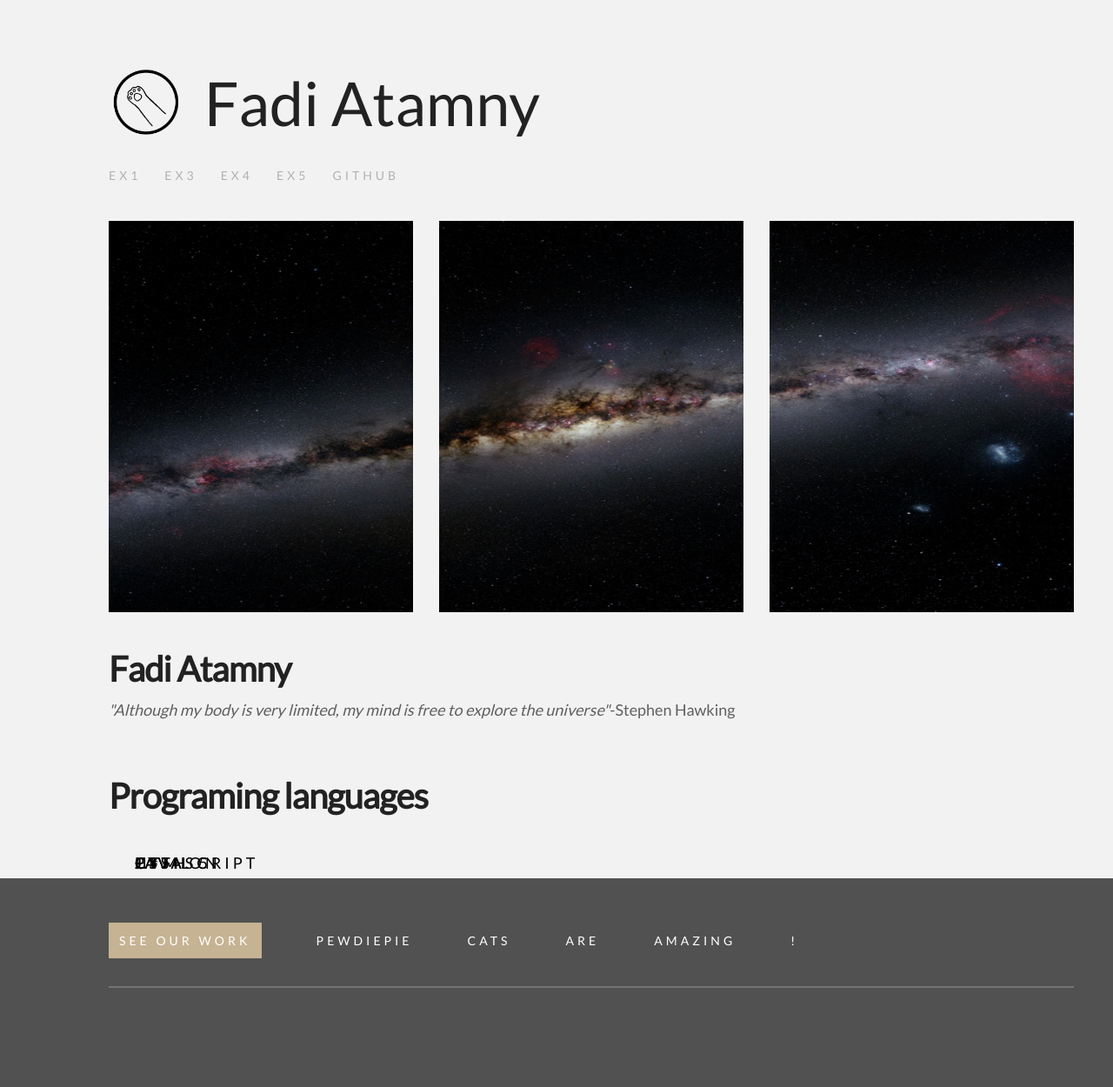
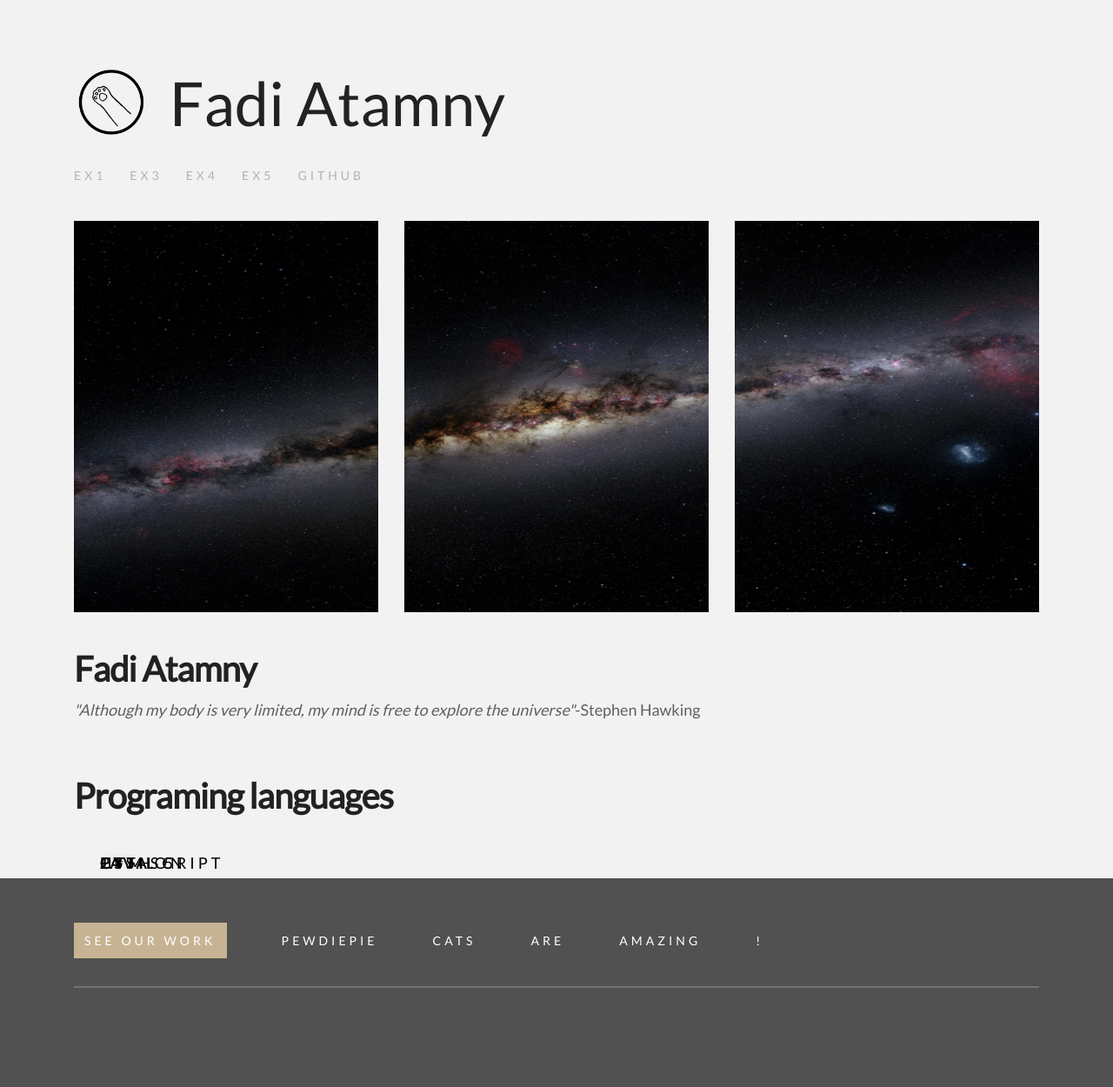
Before and after one commit to fadiatamny/Web2019, a PHP site: page / in a window 1280 px wide. Shown: the whole page at 87% size. Run offline with PHP 8.4, Linux system fonts and the light colour scheme; some libraries are stand-ins or nearby versions.

Commit message:
fixed margin of wrapper to correct value

```diff
--- a/Exercises/Ex2/includes/style.css
+++ b/Exercises/Ex2/includes/style.css
@@ -33,7 +33,7 @@
 
 .Wrapper{
     width: 1110px; /* width that the designer specified in the website*/
-    margin: 0px 125px;
+    margin: 0px auto;
 }
 
 .clear{
```
